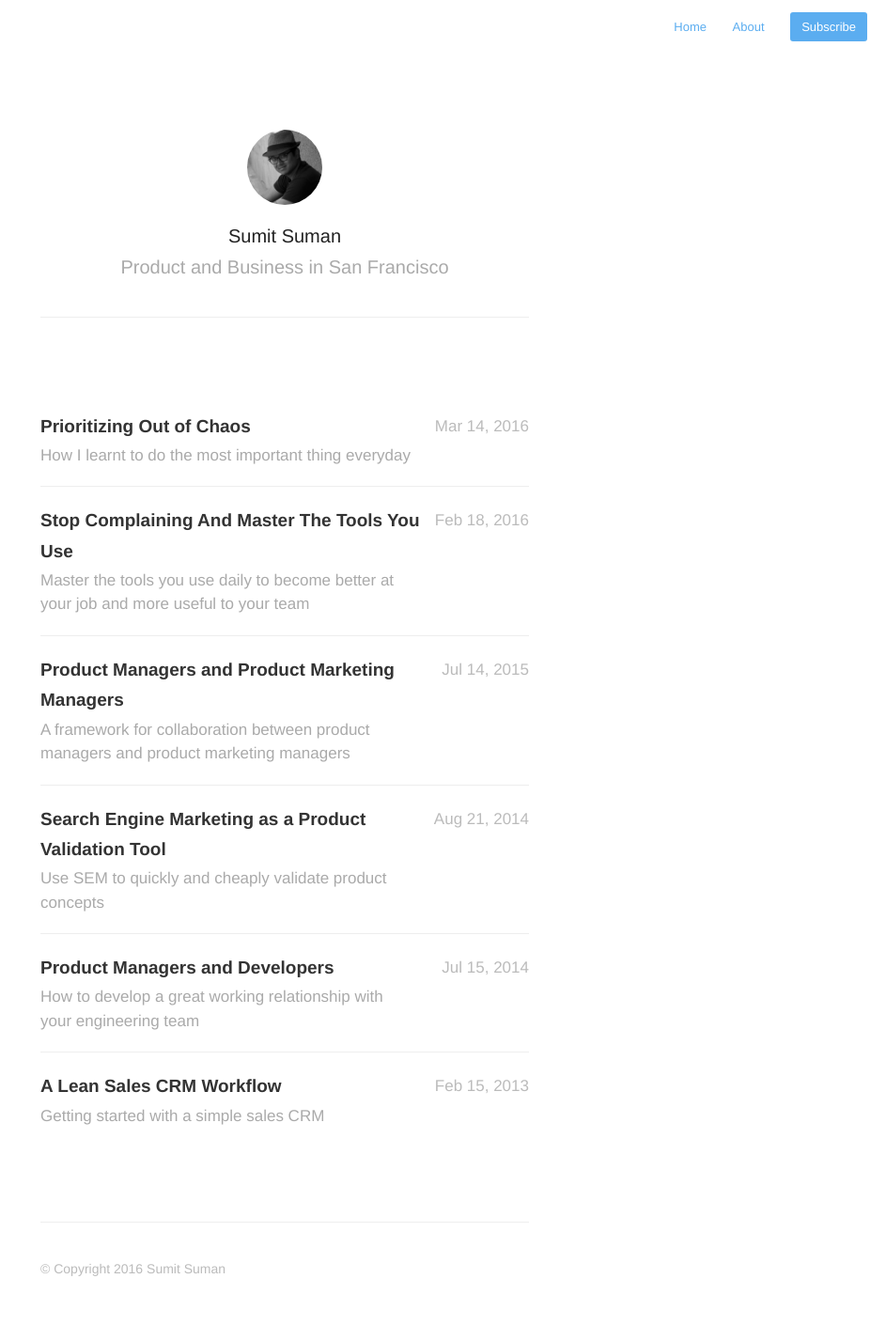
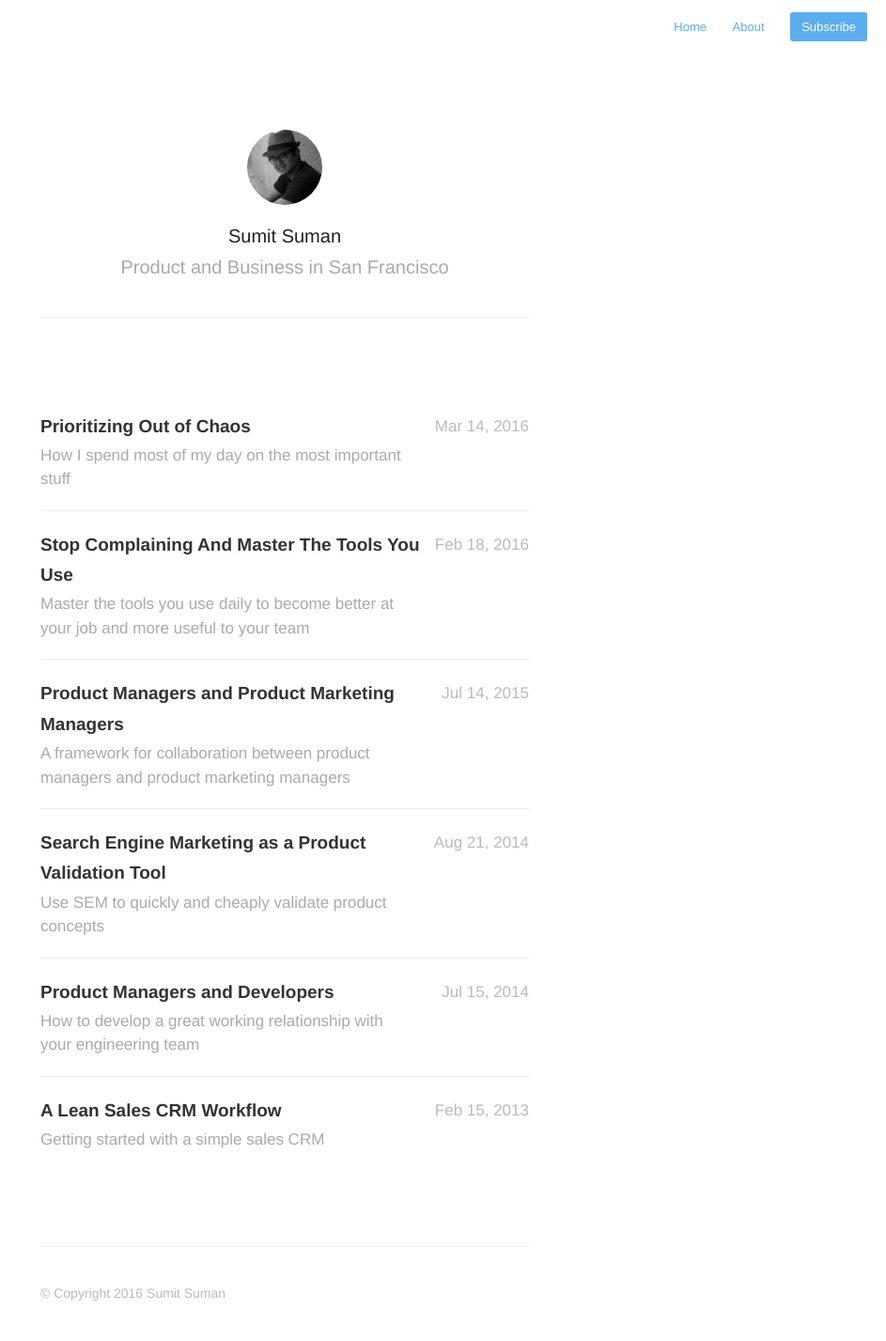
Before and after one commit to sumitsuman/sumitsuman.github.io, a Jekyll site: the page built from index.html, in a window 1280 px wide. Shown: the whole page at 94% size, without its empty margins (337-1280 px from the left). Built offline with Jekyll 4.4.1, drawn with Linux system fonts in a browser that asks for light colours; nearby versions of some CDN libraries; the list of posts is cut into pages by our own code; before the commit the page ends 1401 px from its top, so only the background shows below that.

Commit message:
chaos post edit

```diff
--- a/_posts/2016-05-15-prioritizing-out-of-chaos.md
+++ b/_posts/2016-05-15-prioritizing-out-of-chaos.md
@@ -3,7 +3,7 @@ layout: post
 date:   2016-03-14
 title: Prioritizing Out of Chaos
 permalink: prioritizing-out-of-chaos
-description: How I learnt to do the most important thing everyday
+description: How I spend most of my day on the most important stuff
 ---
 
 ![Chaos](/assets/images/chaos.png)
```
